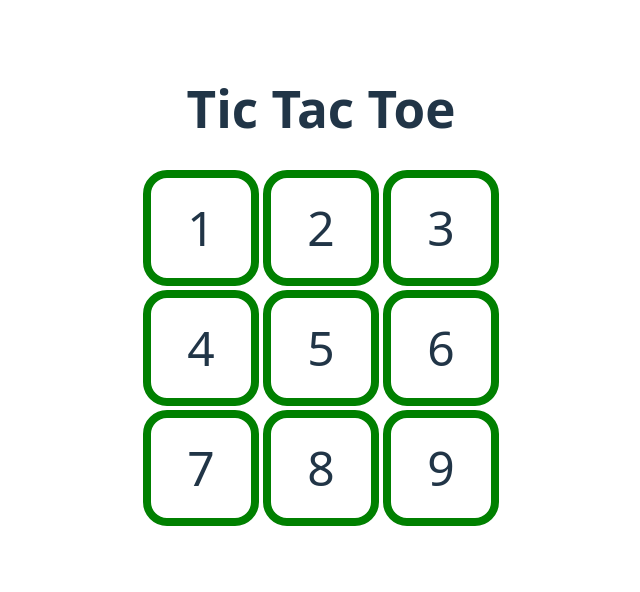
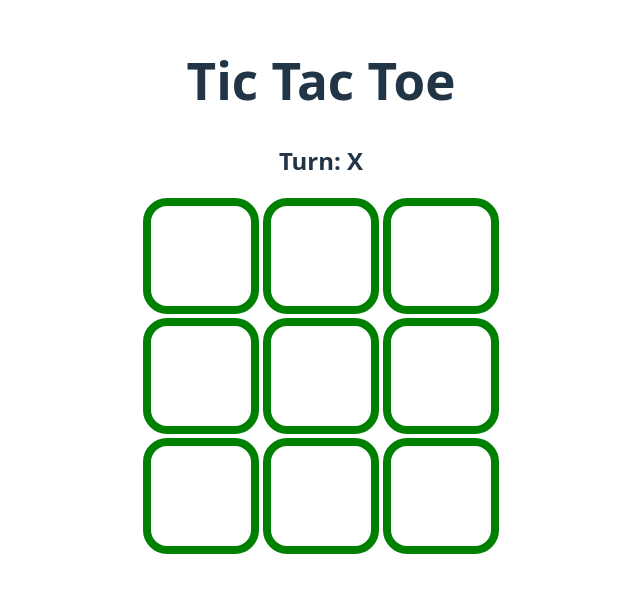
Before and after one commit to simonas-kulakauskas/react-ticTacToe, a React (Vite) app: page / in a window 1280 px wide. Shown: the part 114-706 px from the top of the page, without its empty margins (319-959 px from the left). Built offline with nearby package versions, Linux system fonts and the light colour scheme.

Commit message:
Currently have the logic to put down either an X or O depending on who's turn it is, it won't put one over another.

```diff
--- a/src/App.jsx
+++ b/src/App.jsx
@@ -1,21 +1,61 @@
 import "./App.css";
+import { useState } from "react";
 
 function App() {
+  const [turn, setTurn] = useState(1); // Default's to 'X' Turn (1).
+  const [board, setBoard] = useState([
+    [0, 0, 0],
+    [0, 0, 0],
+    [0, 0, 0],
+  ]);
+
+  function handleClick(i, j) {
+    setBoard(
+      board.map((row, g) => {
+        if (i !== g) {
+          return row;
+        } else {
+          let newRow = row;
+          newRow[j] = turn;
+          return newRow;
+        }
+      })
+    );
+
+    turn === 1 ? setTurn(2) : setTurn(1);
+  }
+
   return (
     <>
       <h1>Tic Tac Toe</h1>
+      <h2>Turn: {turn === 1 ? "X" : "O"}</h2>
       <div className="gameBoard">
-        <div className="cell">1</div>
-        <div className="cell">2</div>
-        <div className="cell">3</div>
-
-        <div className="cell">4</div>
-        <div className="cell">5</div>
-        <div className="cell">6</div>
-
-        <div className="cell">7</div>
-        <div className="cell">8</div>
-        <div className="cell">9</div>
+        {board.map((row, i) => {
+          return row.map((cell, j) => {
+            {
+              if (cell === 0) {
+                cell = "";
+              } else if (cell === 1) {
+                cell = "X";
+              } else if (cell === 2) {
+                cell = "O";
+              }
+              return (
+                <div
+                  className="cell"
+                  key={[i, j]}
+                  onClick={() => {
+                    if (board[i][j] === 0) {
+                      handleClick(i, j);
+                    }
+                  }}
+                >
+                  {cell}
+                </div>
+              );
+            }
+          });
+        })}
       </div>
     </>
   );
```
